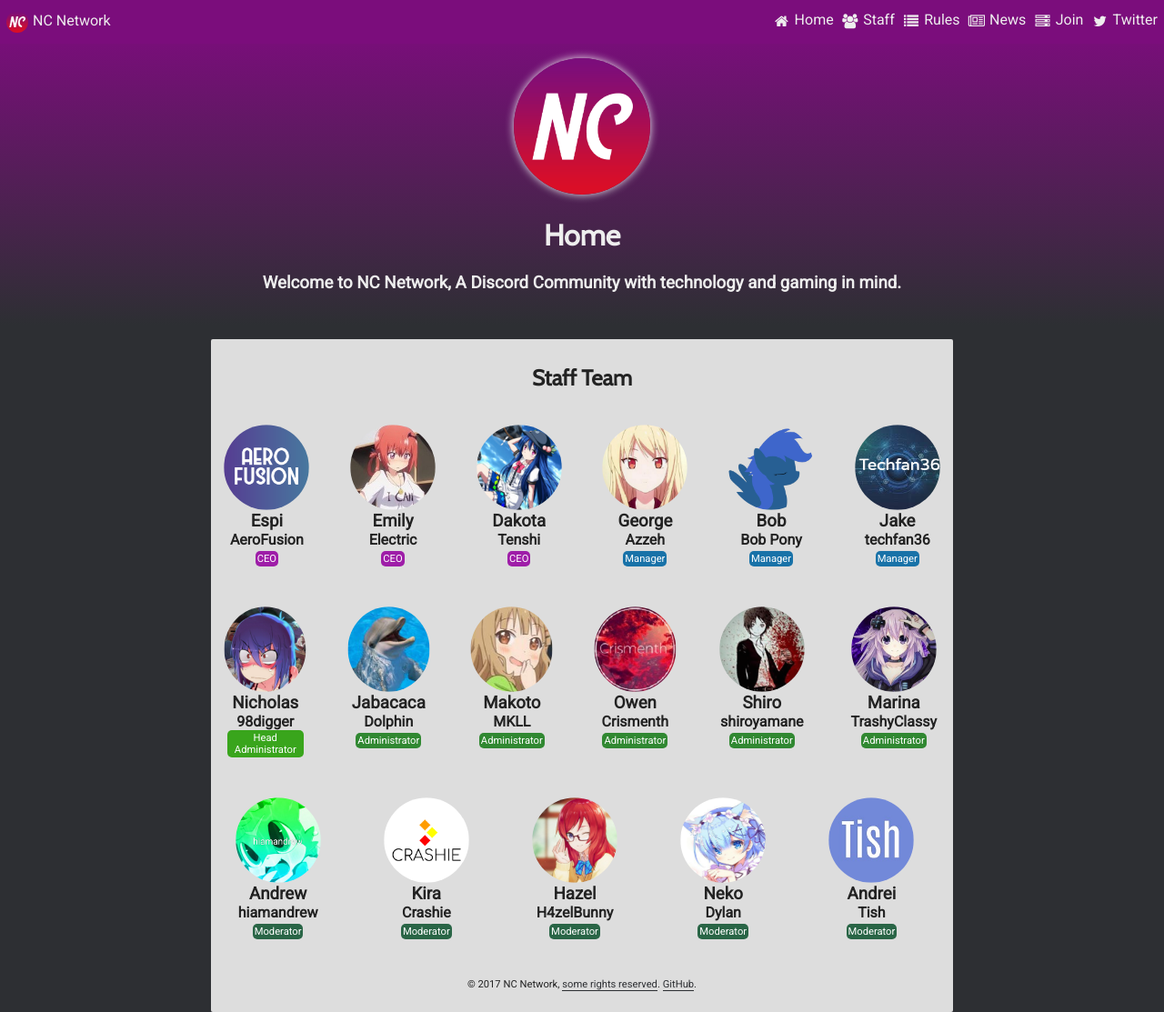
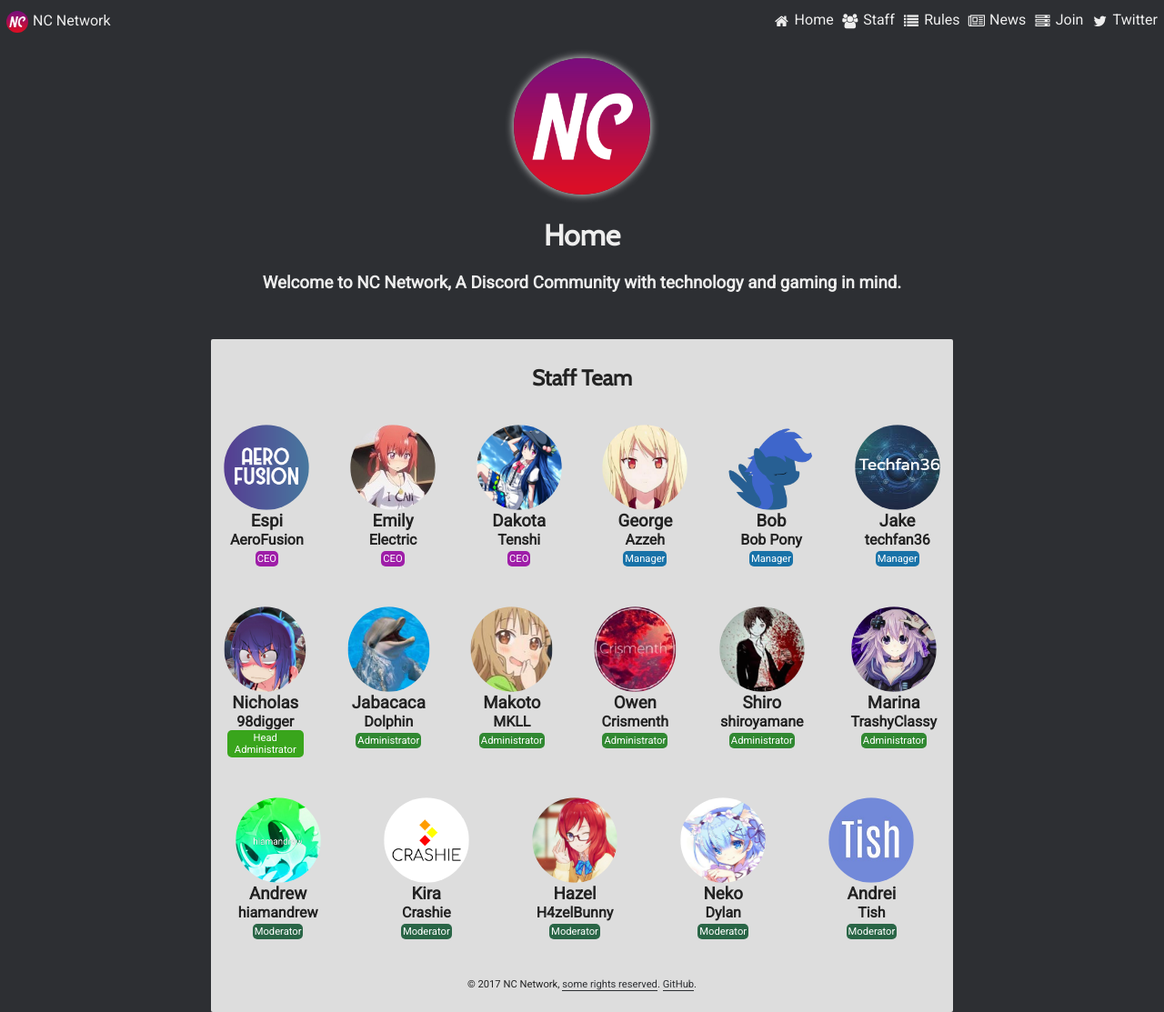
Before and after one commit to xwinbyte/NetskyWebsite, a Jekyll site: the page built from index.html, in a window 1280 px wide and 1113 px high. Shown: the whole window at 91% size. Built offline with Jekyll 4.4.1, drawn with Linux system fonts in a browser that asks for light colours.

Commit message:
Update style.scss

```diff
--- a/css/style.scss
+++ b/css/style.scss
@@ -2,7 +2,7 @@
 ---
 
 $primary: #2d2f33;
-$secondary: #7B0D7C;
+$secondary: #2d2f33;
 
 body,
 html {
```
